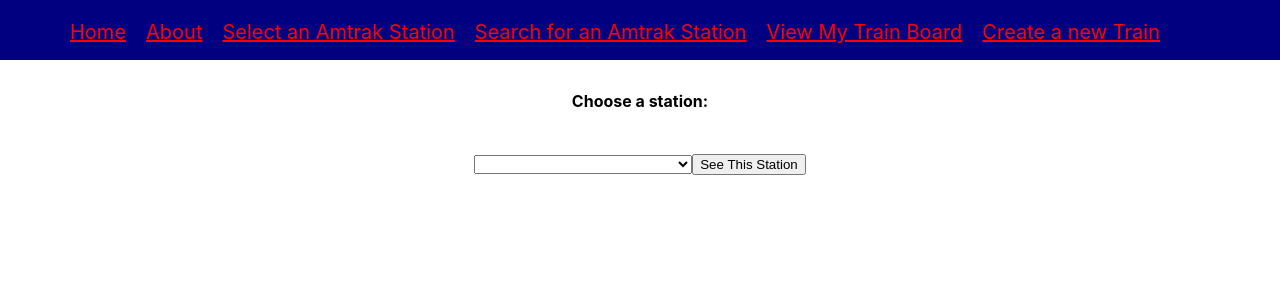
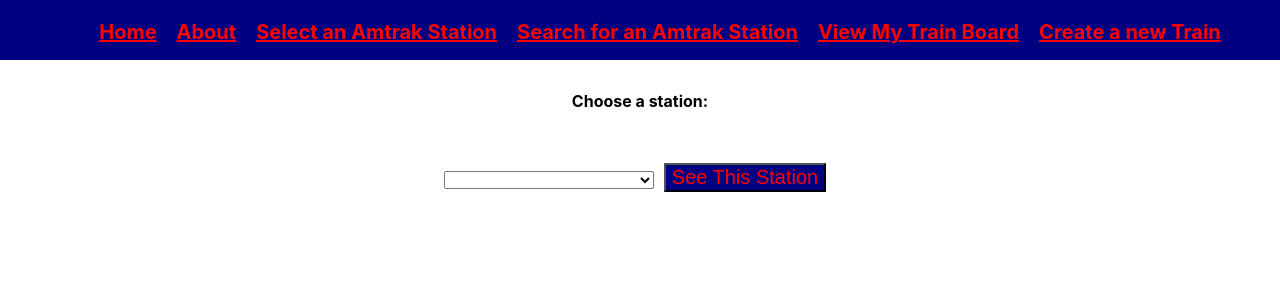
Before and after one commit to vibraniumforge/train-board-final, a React (Create React App) app in the folder train-board-front/: page /select_amtrak_station in a window 1280 px wide. Shown: the top 300 px of the page. Built offline with nearby package versions, Linux system fonts and the light colour scheme.

Commit message:
changed css

```diff
--- a/train-board-front/src/index.css
+++ b/train-board-front/src/index.css
@@ -16,10 +16,11 @@
 #navbar {
   background-color: navy;
   height: 40px;
-  text-align: center;
   padding: 10px;
   text-decoration: none;
   font-size: 20px;
+  text-align: center;
+  font-weight: bold;
 }
 
 ul {
@@ -28,13 +29,18 @@
 }
 
 li {
-  float: left;
+  display: inline;
 }
 
 li a {
   text-align: center;
   margin: 10px;
   color: red;
+}
+
+select {
+  font-weight: bold;
+  font-size: 12px;
 }
 
 li a:hover {
@@ -94,3 +100,10 @@
   background-color: black;
   border: none;
 }
+
+#searchBtn {
+  margin: 10px;
+  background-color: navy;
+  color: red;
+  font-size: 20px;
+}
```
